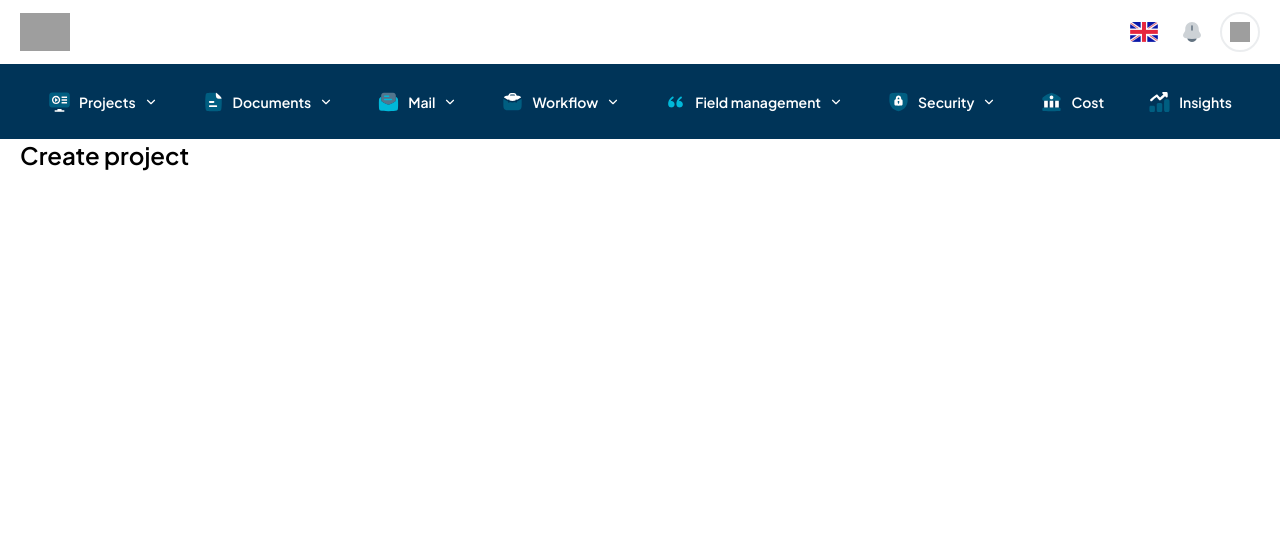
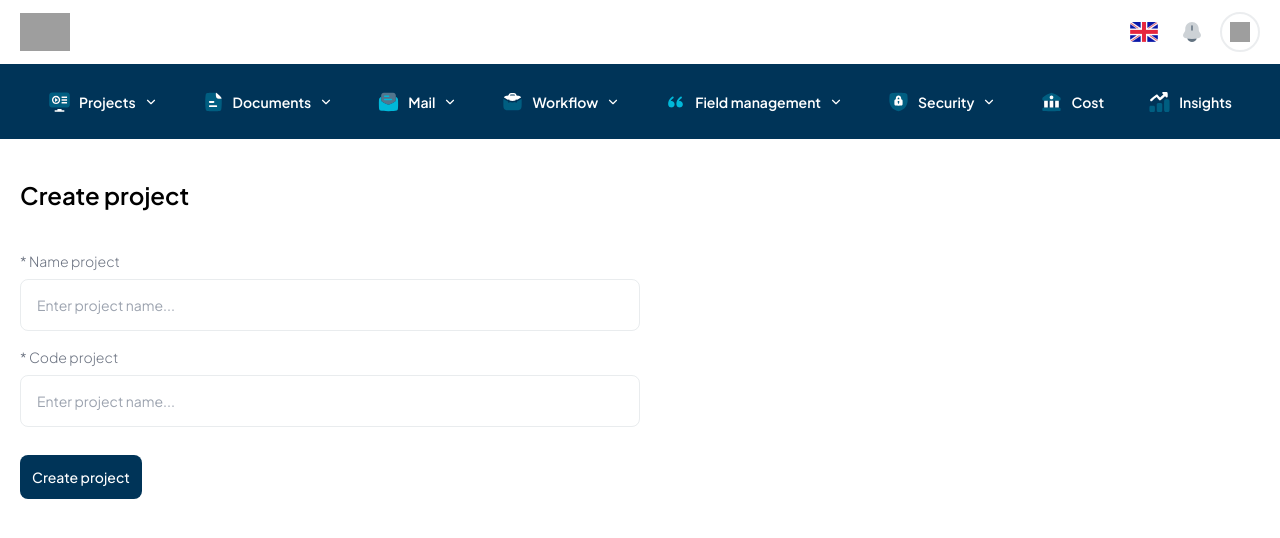
Before and after one commit to BCPAZ/crm-app, a React (Vite) app: page /create-project in a window 1280 px wide. Shown: the top 538 px of the page. Built offline with nearby package versions, Linux system fonts and the light colour scheme; grey boxes are pictures that could not be loaded.

Commit message:
feat : Create project page completed

```diff
--- a/src/views/App/CreateProject.jsx
+++ b/src/views/App/CreateProject.jsx
@@ -1,8 +1,17 @@
+import SecondInput from "@/components/common/SecondInput"
+import Button from "@/components/common/Button"
 const CreateProject = () => {
   return (
-    <section className="w-full h-full">
+    <section className="w-full h-full py-10">
       <div className="siteContainer">
         <h1 className="text-2xl font-semibold">Create project</h1>
+        <div className="flex flex-col gap-4 md:w-1/2 w-full h-full mt-10">
+          <SecondInput column label="* Name project" placeholder="Enter project name..."/>
+          <SecondInput column label="* Code project" placeholder="Enter project name..."/>
+          <div className="w-fit mt-3">
+            <Button value="Create project"/>
+          </div>
+        </div>
       </div>
     </section>
   )
```
